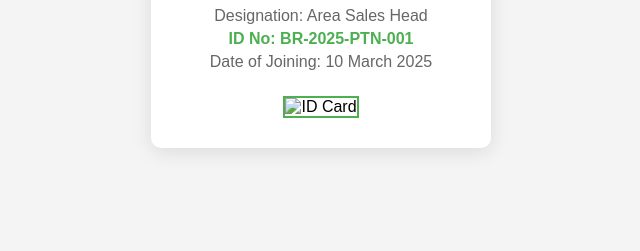
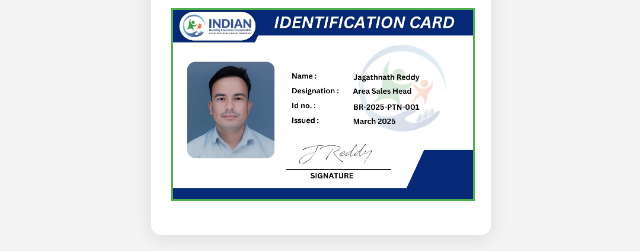
Before and after one commit to rishavkumar33/idcard, a plain HTML site: page index.html in a window 1280 px wide. Shown: the part 400-651 px from the top of the page, without its empty margins (319-959 px from the left). Drawn offline with Linux system fonts and the light colour scheme.

Commit message:
index.html

```diff
--- a/index.html
+++ b/index.html
@@ -50,7 +50,7 @@
         <p>Designation: Area Sales Head</p>
         <p class="id-no">ID No: BR-2025-PTN-001</p>
         <p>Date of Joining: 10 March 2025</p>
-        <img src="photo (2).png" alt="ID Card" style="width: 100%; margin-top: 20px;">
+        <img src="photo (2).jpeg" alt="ID Card" style="width: 100%; margin-top: 20px;">
     </div>
 </body>
 </html>
```
